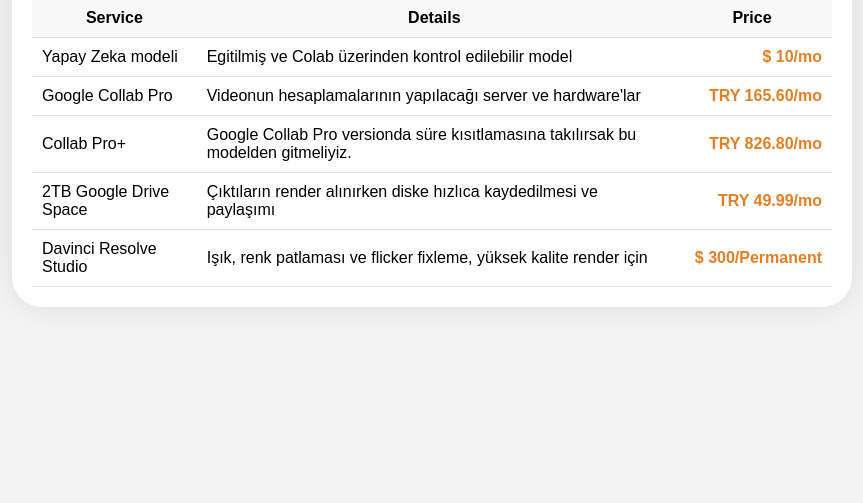
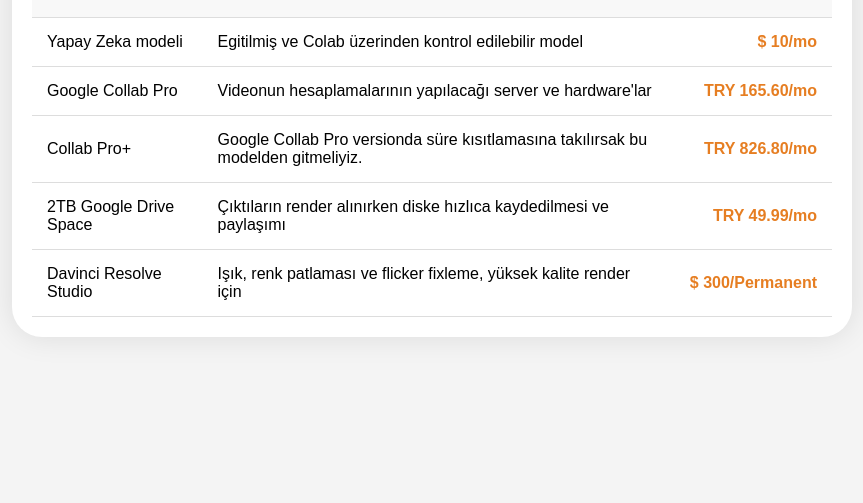
Before and after one commit to canyazbahar/3D, a plain HTML site: page index.html in a window 1280 px wide. Shown: the part 297-800 px from the top of the page, without its empty margins (208-1071 px from the left). Drawn offline with Linux system fonts and the light colour scheme.

Commit message:
Update index.html

```diff
--- a/index.html
+++ b/index.html
@@ -33,16 +33,17 @@
     .pricing-table {
         width: 100%;
         border-collapse: collapse;
+        height: 60px;
     }
 
     .pricing-table th{
         text-align:center;
-        padding: 10px;
+        padding: 15px;
         border-bottom: 1px solid #ddd;
     }
     .pricing-table td {
         text-align:left;
-        padding: 10px;
+        padding: 15px;
         border-bottom: 1px solid #ddd;
     }
     .pricing-table th {
```
